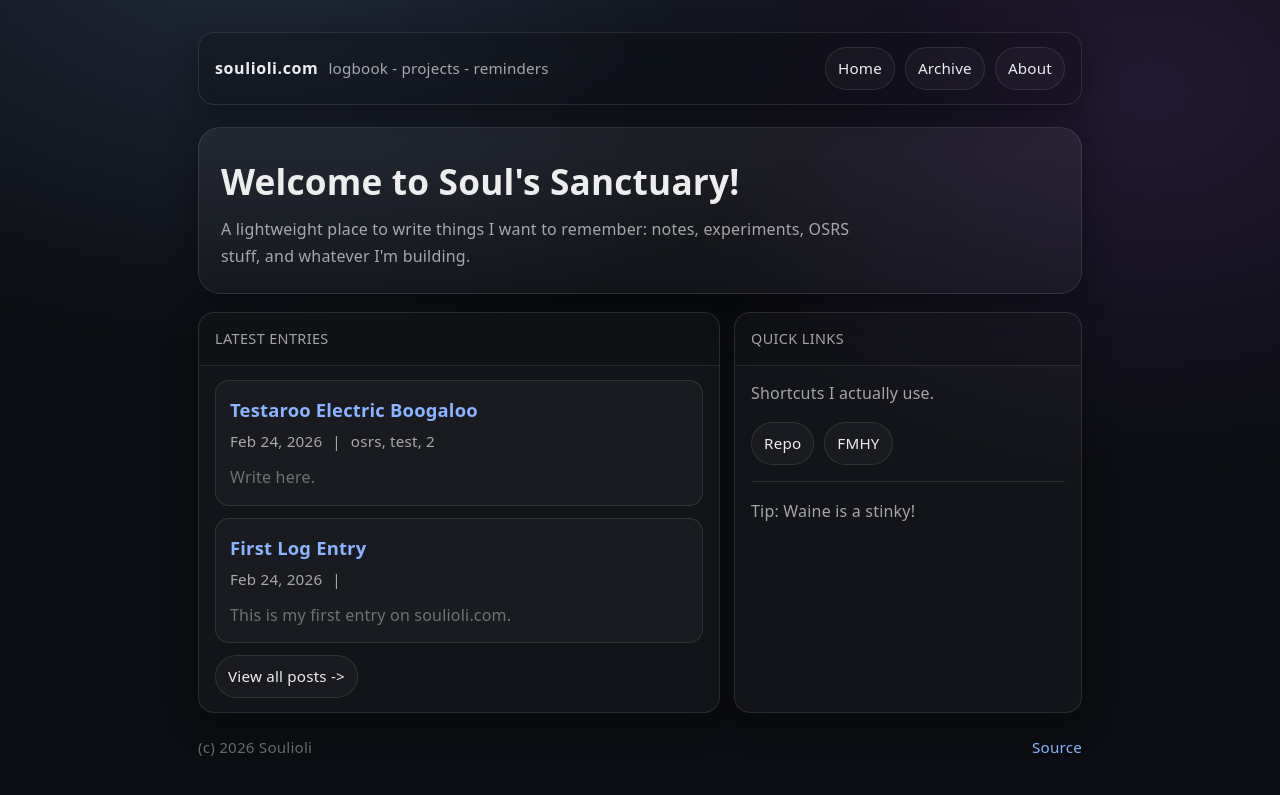
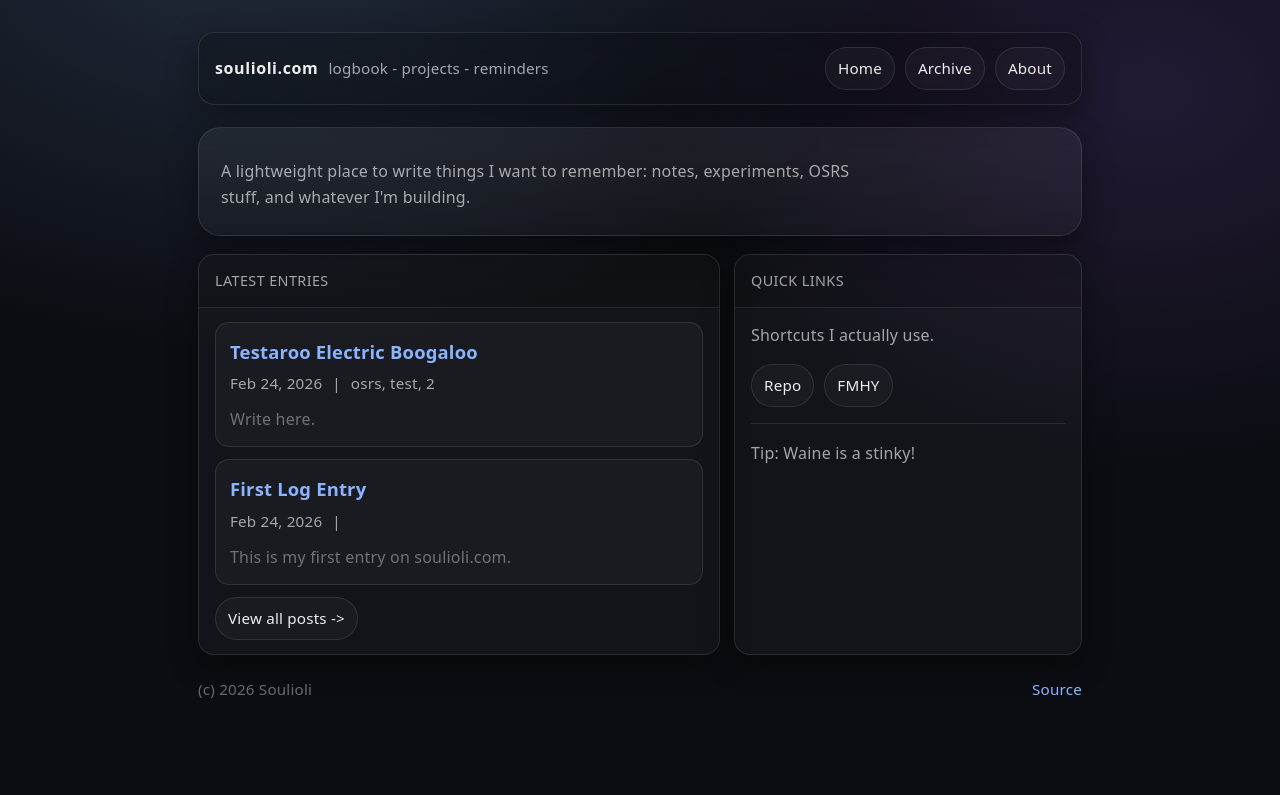
Before and after one commit to Souliolii/soulioli.com, a Jekyll site: the page built from index.html, in a window 1280 px wide. Shown: the top 795 px of the page. Built offline with Jekyll 4.4.1, drawn with Linux system fonts in a browser that asks for light colours.

Commit message:
Update index.html

```diff
--- a/index.html
+++ b/index.html
@@ -4,7 +4,7 @@ title: Home
 ---
 
 <div class="hero">
-  <h1>Welcome to Soul's Sanctuary!</h1>
+  <h1></h1>
   <p>A lightweight place to write things I want to remember: notes, experiments, OSRS stuff, and whatever I'm building.</p>
 </div>
 
```
